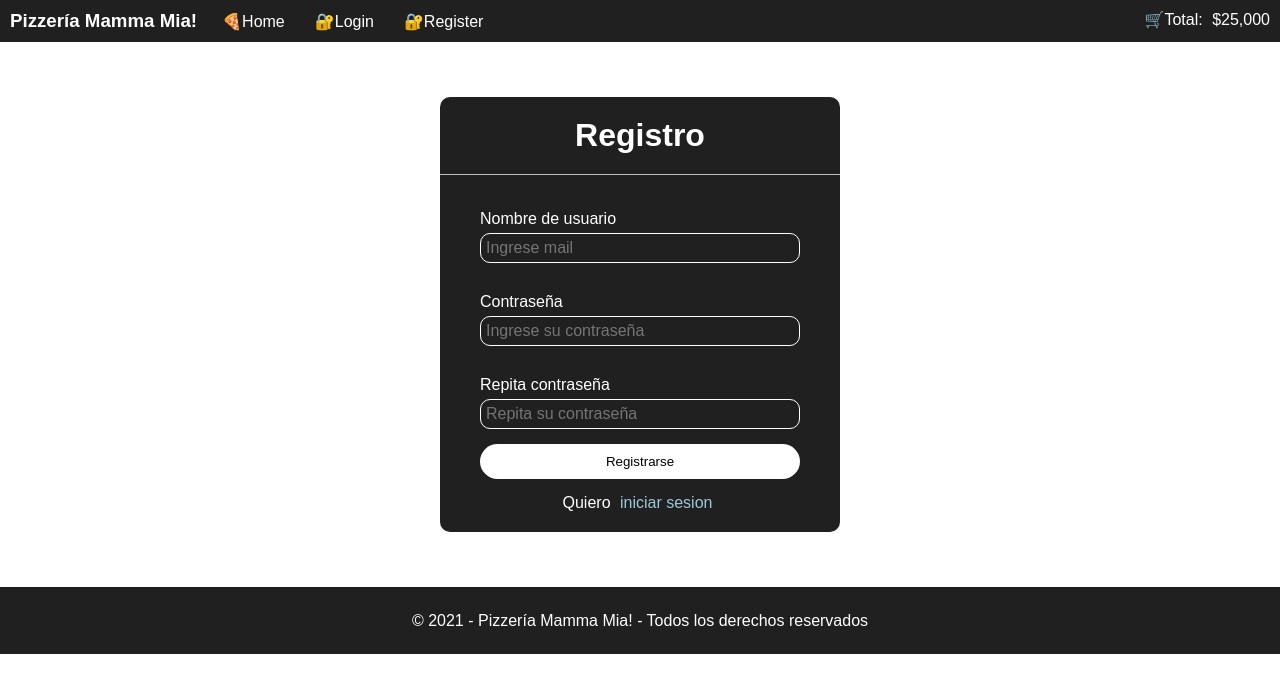
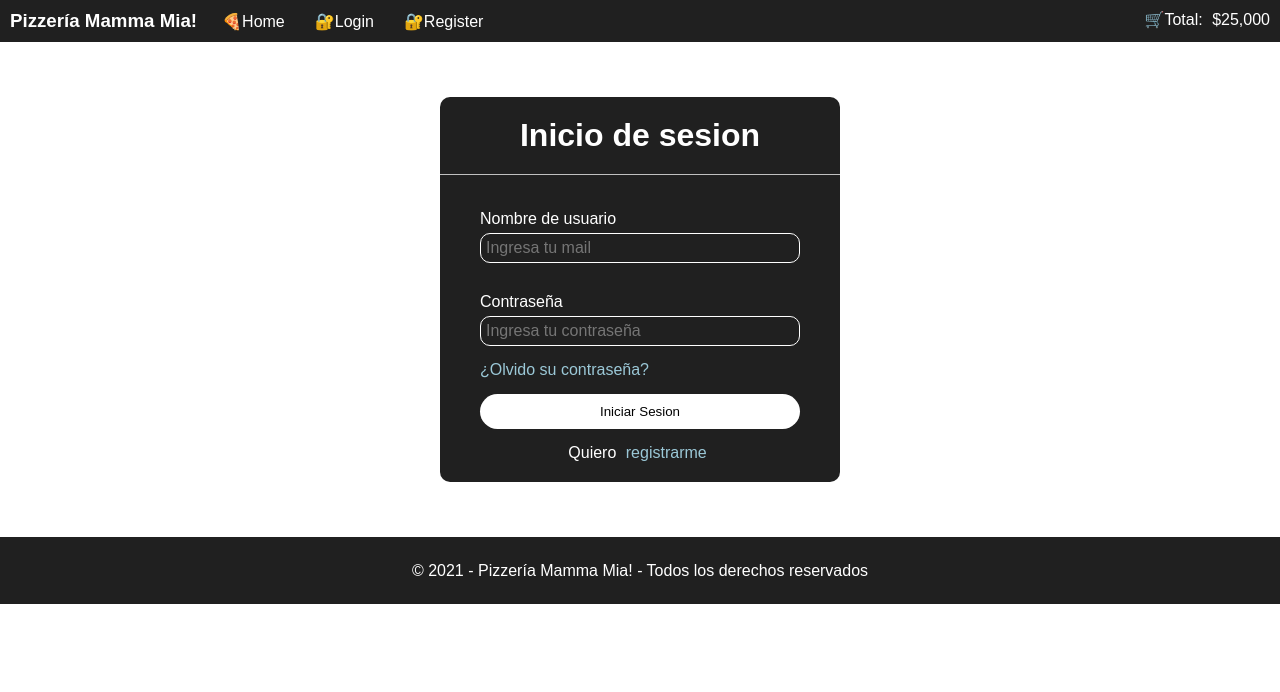
Before and after one commit to Makuharg/Pizzalandia, a React (Vite) app: page / in a window 1280 px wide. Shown: the top 692 px of the page. Built offline with nearby package versions, Linux system fonts and the light colour scheme.

Commit message:
terminando desafio

```diff
--- a/index.html
+++ b/index.html
@@ -5,7 +5,7 @@
     <link rel="icon" type="image/svg+xml" href="/vite.svg" />
     <meta name="viewport" content="width=device-width, initial-scale=1.0" />
     <link rel="stylesheet" href="./src/index.css">
-    <title>Hito 1</title>
+    <title>Hito 2</title>
   </head>
   <body>
     <div id="root"></div>
--- a/src/App.jsx
+++ b/src/App.jsx
@@ -10,8 +10,8 @@ function App() {
     <>
       <Navbar />
       {/* <Home /> */}
-      <Register />
-      {/* <Login /> */}
+      {/* <Register /> */}
+      <Login />
       <Footer />
     </>
   )
--- a/src/componentes/login/Login.jsx
+++ b/src/componentes/login/Login.jsx
@@ -20,17 +20,20 @@ const Login = () => {
             return
         }  else if (contraseña.length < 6) {
             setError3(true)
+            setError1(false)
             return
         }  else if (mail != email || contraseña != password){
             setError2(true)
+            setError1(false)
+            setError3(false)
             return
         }  else {
-            alert("Ingresaste correctamente")
             setMail("")
             setContraseña("")
             setError1(false)
             setError2(false)
             setError3(false)
+            alert("Ingresaste correctamente")
         }
     }
 
--- a/src/componentes/register/Register.jsx
+++ b/src/componentes/register/Register.jsx
@@ -18,19 +18,23 @@ const Register = () => {
             return
         }  else if (contra.length < 6) {
             setError2(true)
+            setError1(false)
             return
         } else if (contra != confirm) {
             setError3(true)
+            setError1(false)
+            setError2(false)
             return
         }   else {
-            alert("Registro exitoso")
             setEmail("")
             setContra("")
             setConfirm("")
+            setError1(false);
+            setError2(false);
+            setError3(false);
+            alert("Registro exitoso")
         }
-        setError1(false);
-        setError2(false);
-        setError3(false);
+
     }
 
 
```
Also changed, not shown: 1 other file (tests, documents, lock files or other folders).
